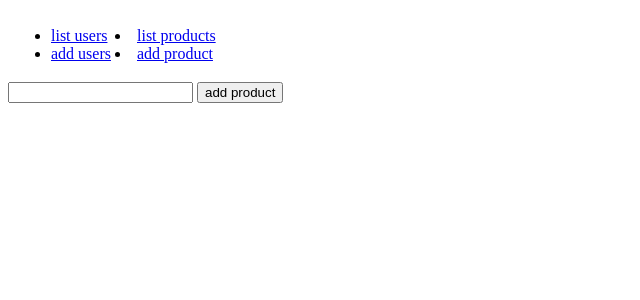
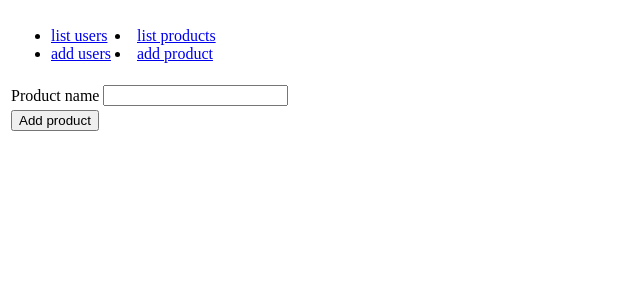
Before and after one commit to tulma95/ostoslistaSovellus, a Flask app: page /products/new in a window 1280 px wide. Shown: the top 300 px of the page, without its empty margins (0-640 px from the left). Run offline with Flask 2, Linux system fonts and the light colour scheme.

Commit message:
Make new.html handle errors in validation

```diff
--- a/application/products/forms.py
+++ b/application/products/forms.py
@@ -1,8 +1,9 @@
 from flask_wtf import FlaskForm
 from wtforms import *
 
+
 class ProductForm(FlaskForm):
-    name = StringField("Product name")
+    name = StringField("Product name", [validators.length(min=2, max=20)])
 
     class Meta:
         csrf = False
--- a/application/products/views.py
+++ b/application/products/views.py
@@ -3,9 +3,10 @@ from flask import render_template, request, redirect, url_for
 from application.products.models import Product
 from application.products.forms import ProductForm
 
+
 @app.route("/products/new")
 def productsForm():
-    return render_template("products/new.html", form = ProductForm())
+    return render_template("products/new.html", form=ProductForm())
 
 
 @app.route("/products/<productId>/", methods=["POST"])
@@ -34,7 +35,12 @@ def productsList():
 
 @app.route("/products/", methods=["POST"])
 def productsCreate():
-    newProduct = Product(name=request.form.get("name"),
+    form = ProductForm(request.form)
+
+    if not form.validate():
+        return render_template("products/new.html", form=form)
+
+    newProduct = Product(name=form.name.data,
                          count=1)
 
     db.session().add(newProduct)
--- a/application/templates/products/new.html
+++ b/application/templates/products/new.html
@@ -1,6 +1,28 @@
 {% extends "layout.html" %} {% block body %}
 <form method="POST" action="{{ url_for('productsCreate') }}">
-    <input type="text" name="name">
-    <input type="submit" value="add product">
+    <table>
+        <tr>
+            <td>
+                {{ form.name.label }}
+            </td>
+            <td>
+                {{ form.name }}
+            </td>
+            <td>
+                <ul>
+                    {% for error in form.name.errors %}
+                    <li> {{error}}</li>
+                    {% endfor %}
+                </ul>
+            </td>
+        </tr>
+        <tr>
+
+            <td>
+                <input type="submit" value="Add product">
+            </td>
+
+        </tr>
+    </table>
 </form>
 {% endblock %}
```
